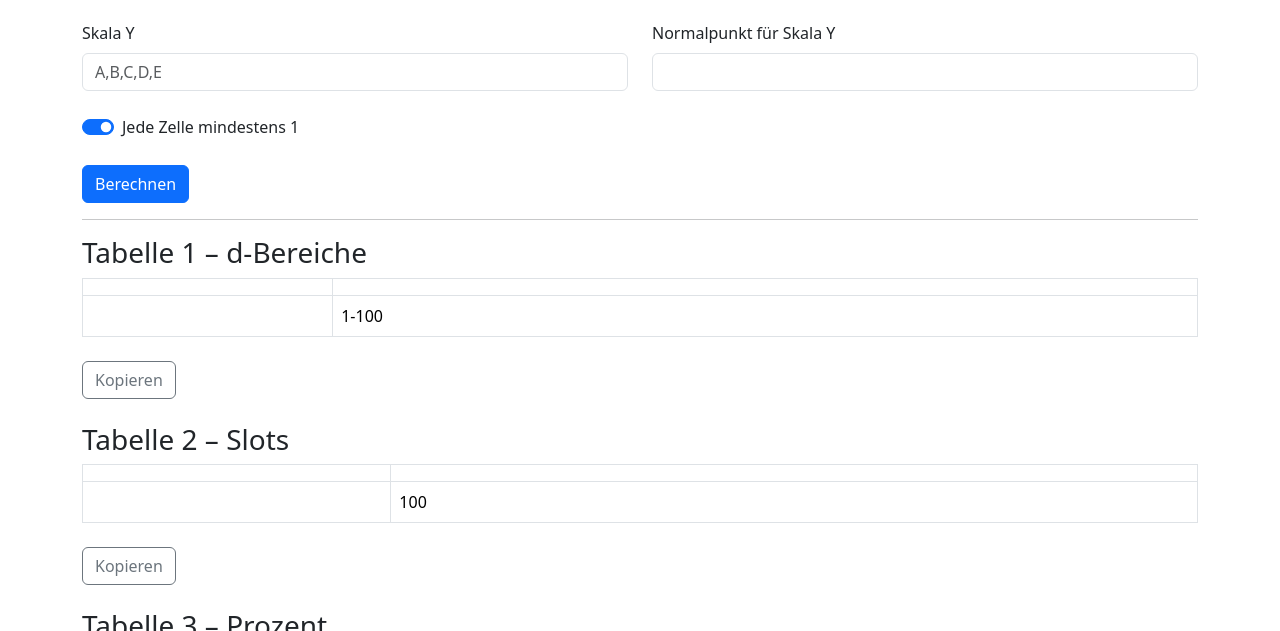
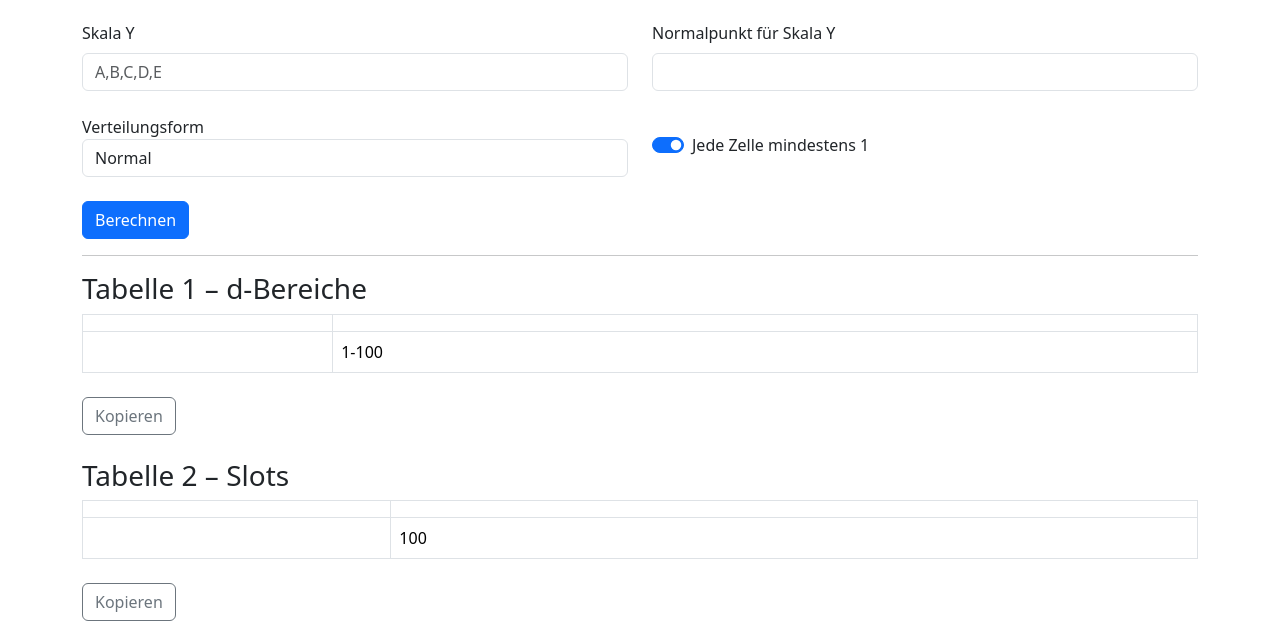
Before and after one commit to Inoshiro90/Zweidimensional-gewichteter-Wuerfeltabellengenerator, a plain HTML site: page index.html in a window 1280 px wide. Both pictures are taken after a click on the button "Berechnen". Shown: the part 169-800 px from the top of the page. Drawn offline with nearby package versions, Linux system fonts and the light colour scheme.

Commit message:
Added weighted sigma factor

```diff
--- a/index.html
+++ b/index.html
@@ -49,7 +49,17 @@
 	</div>
 
 	<div class="row">
-		<div class="col-md-6">
+		<div class="form-group col-md-6">
+			<label for="sigmaPreset">Verteilungsform</label>
+			<select id="sigmaPreset" class="form-control">
+				<option value="sehr steil">Sehr steil</option>
+				<option value="steil">Steil</option>
+				<option value="normal" selected>Normal</option>
+				<option value="flach">Flach</option>
+				<option value="sehr flach">Sehr flach</option>
+			</select>
+		</div>
+		<div class="col-md-6 d-flex align-items-center">
 			<div class="form-check form-switch">
 				<input class="form-check-input" type="checkbox" role="switch" id="minOne" checked>
 				<label class="form-check-label">Jede Zelle mindestens 1</label>
--- a/scripts/generate.js
+++ b/scripts/generate.js
@@ -1,12 +1,36 @@
 function generate() {
+	const preset = document.getElementById('sigmaPreset').value;
 	const xS = parseScale('scaleX');
 	const yS = parseScale('scaleY');
 	const size = 100;
 	const minOne = (minOneCheckbox = document.getElementById('minOne').checked);
 	const mx = Number(meanX.value),
 		my = Number(meanY.value);
-	const sx = xS.length / 4,
-		sy = yS.length / 4;
+
+	let sigmaFactor;
+
+	switch (preset) {
+		case 'sehr steil':
+			sigmaFactor = 10;
+			break;
+		case 'steil':
+			sigmaFactor = 8;
+			break;
+		case 'flach':
+			sigmaFactor = 4;
+			break;
+		case 'sehr flach':
+			sigmaFactor = 2;
+			break;
+		case 'normal':
+		default:
+			sigmaFactor = 6;
+	}
+
+	console.log('Sigma Factor:', preset, sigmaFactor);
+
+	const sx = xS.length / sigmaFactor;
+	const sy = yS.length / sigmaFactor;
 
 	let weights = [],
 		values = [];
```
